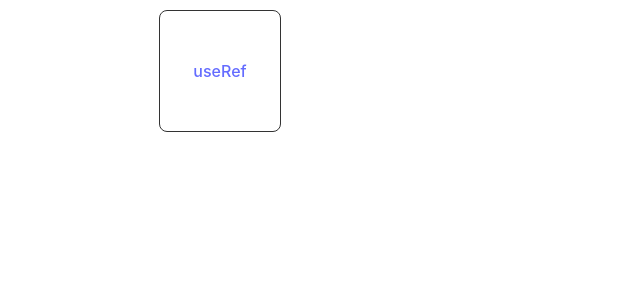
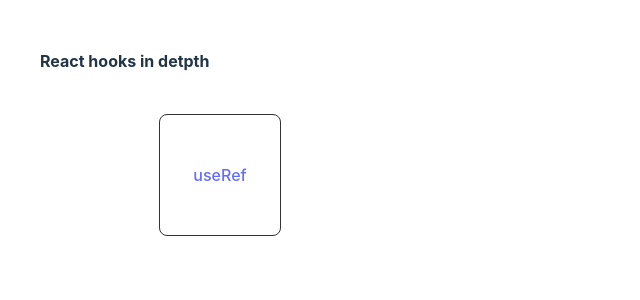
Before and after one commit to Masvi/hooks-in-depth, a React (Vite) app: page / in a window 1280 px wide. Shown: the top 300 px of the page, without its empty margins (0-640 px from the left). Built offline with nearby package versions, Linux system fonts and the light colour scheme.

Commit message:
chore: add nav

```diff
--- a/src/App.jsx
+++ b/src/App.jsx
@@ -1,9 +1,11 @@
 import { Route, Routes } from "react-router-dom";
 import Home from "./routes/Home";
+import Nav from './Nav';
 
 function App() {
   return (
     <div className="App">
+      <Nav />
       <Routes>
         <Route path="/" element={<Home />} />
       </Routes>
--- a/src/Nav.jsx
+++ b/src/Nav.jsx
@@ -1,19 +1,9 @@
-// import { useLocation, useNavigate } from "react-router-dom";
+const Nav = () => {
+  return (
+    <nav>
+      <h1>React hooks in detpth</h1>
+    </nav>
+  );
+}
 
-// export default function () {
-//   const { pathname } = useLocation();
-//   const navigate = useNavigate();
-//   return (
-//     <nav>
-//       <h1>Intermediate React v5</h1>
-//       <select
-//         value={pathname}
-//         onChange={(e) => {
-//           navigate(e.target.value);
-//         }}
-//       >
-//         <option value="/">Home</option>
-//       </select>
-//     </nav>
-//   );
-// }
+export default Nav;
```
